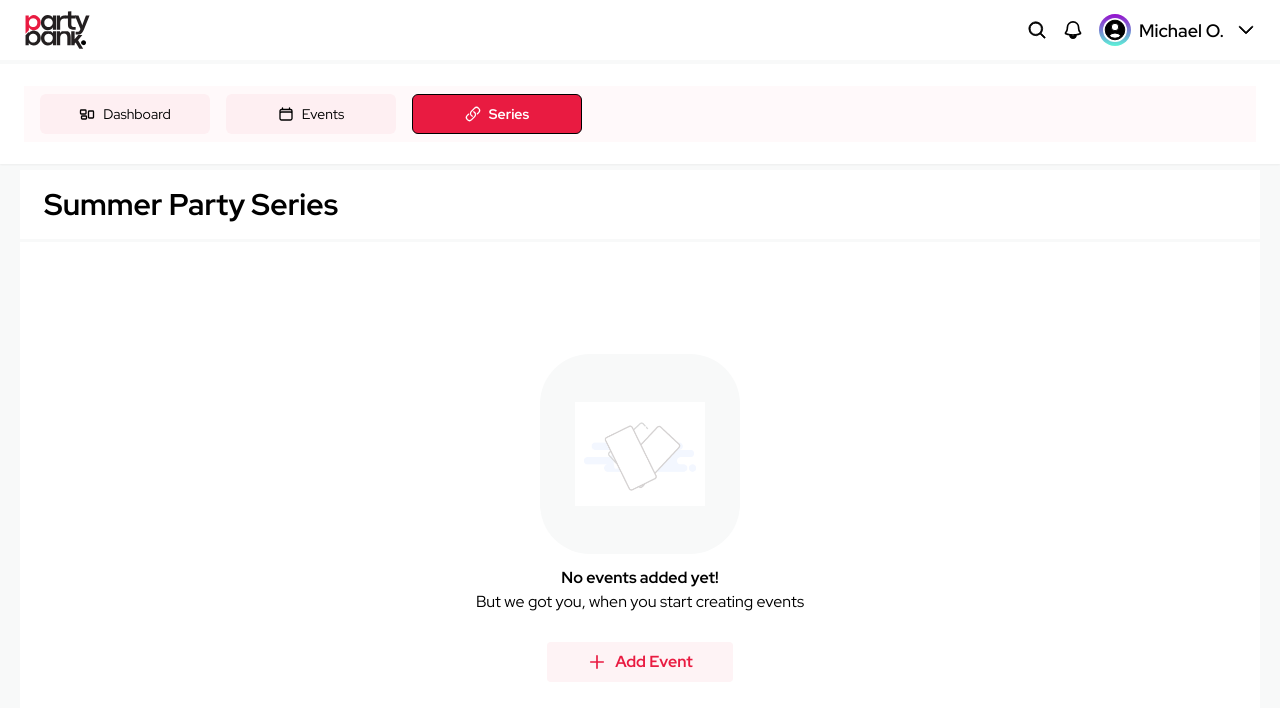
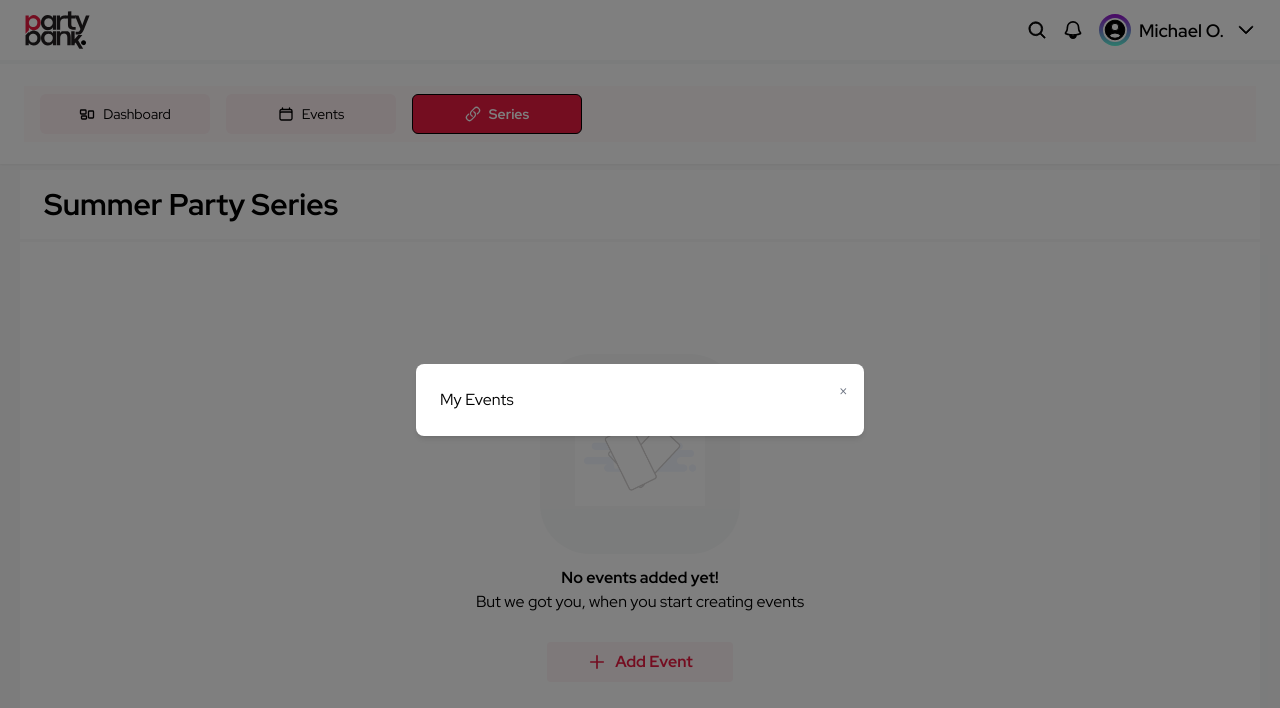
Before and after one commit to dejmartins/partybank-organizer, a Next.js app: page /dashboard/series/series_001/events in a window 1280 px wide. Shown: the top 708 px of the page. Built offline with nearby package versions, Linux system fonts and the light colour scheme.

Commit message:
modals: base modal created

```diff
--- a/app/dashboard/series/[id]/events/page.tsx
+++ b/app/dashboard/series/[id]/events/page.tsx
@@ -3,6 +3,7 @@
 import { series } from "@/app/lib/placeholder-data";
 import EmptyState from "@/app/ui/dashboard/empty-state";
 import Card from "@/app/ui/events/card";
+import Modal from "@/app/ui/modal/base-modal";
 import { PlusIcon } from "@heroicons/react/24/outline";
 import { usePathname } from "next/navigation";
 
@@ -40,7 +41,9 @@ export default function Page() {
                 ) : (
                     <div className="md:mt-20 flex flex-col items-center">
                         <EmptyState title="No events added yet!" />
-
+                        <Modal isOpen={true} onClose={() => {}}>
+                            <p>My Events</p>
+                        </Modal>
                         <button className="flex items-center justify-center gap-2 bg-[#E91B410D] text-[var(--pb-c-red)] font-[700] mt-7 rounded-[4px] w-[186px] py-2 cursor-pointer">
                             <PlusIcon className="w-5 stroke-[2px]" />
                             Add Event
--- /dev/null
+++ b/app/ui/modal/base-modal.tsx
@@ -0,0 +1,30 @@
+// components/Modal.tsx
+import React from 'react';
+
+interface ModalProps {
+  isOpen: boolean;
+  onClose: () => void;
+  children: React.ReactNode;
+}
+
+export default function Modal({ isOpen, onClose, children }: ModalProps) {
+  if (!isOpen) return null;
+
+  return (
+    <div className="fixed inset-0 z-50 flex items-center justify-center bg-black bg-opacity-50">
+      <div className="relative w-full max-w-md p-6 bg-white rounded-lg shadow-md">
+
+        <button
+          onClick={onClose}
+          className="absolute top-4 right-4 text-gray-500 hover:text-gray-700 focus:outline-none"
+        >
+          &times;
+        </button>
+
+        <div>
+          {children}
+        </div>
+      </div>
+    </div>
+  );
+};
```
